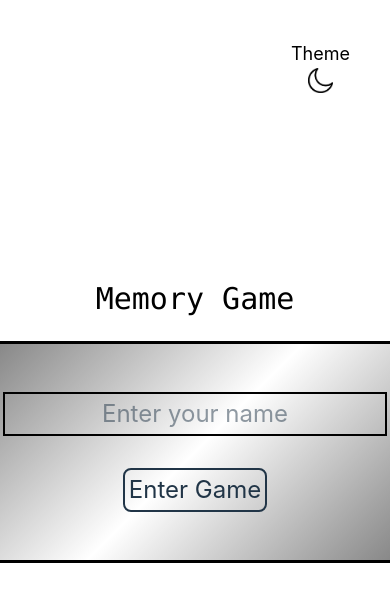
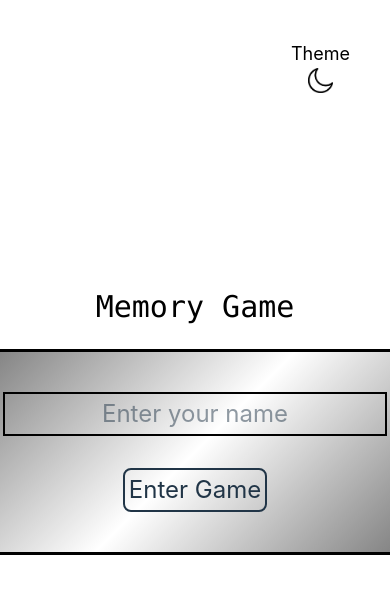
Before and after one commit to Owale128/MemoryGame, a React (Vite) app: page / in a window 390 px wide. Shown: the top 602 px of the page. Built offline with nearby package versions, Linux system fonts and the light colour scheme; no server answers.

Commit message:
Moved setCategories out of settimeout

```diff
--- a/src/components/DisplayHomeForm.tsx
+++ b/src/components/DisplayHomeForm.tsx
@@ -12,7 +12,7 @@ const DisplayHomeForm = ({handleSubmit, username, setUsername}: IDisplayHomeForm
   return (
     <form
     onSubmit={handleSubmit}
-    className="py-12 px-6 sm:p-16 md:p-16 rounded-2xl ease-in duration-100 landscape:p-20 bg-"
+    className="py-10 px-4 sm:p-16 md:p-16 rounded-2xl ease-in duration-100 landscape:p-20 bg-"
     style={{
       border: `0.2rem solid ${theme.border}`,
       background: `linear-gradient(135deg, gray, white, gray`
--- a/src/pages/Category.tsx
+++ b/src/pages/Category.tsx
@@ -20,8 +20,8 @@ const Category = () => {
     }
 
       useEffect(() => {
+        setCategories(categoriesData)
           setTimeout(() => {
-            setCategories(categoriesData)
             setloading(false)
           }, 2600);
       }, [])
```
